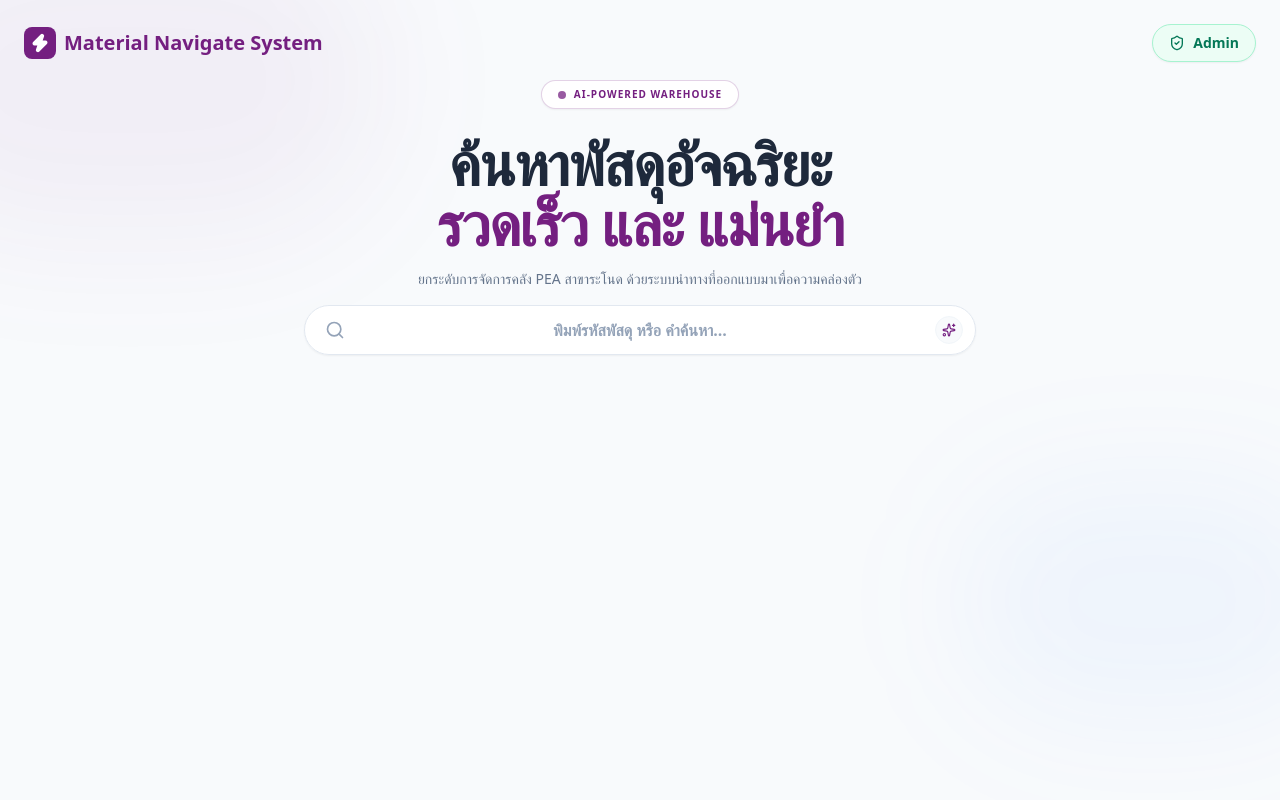
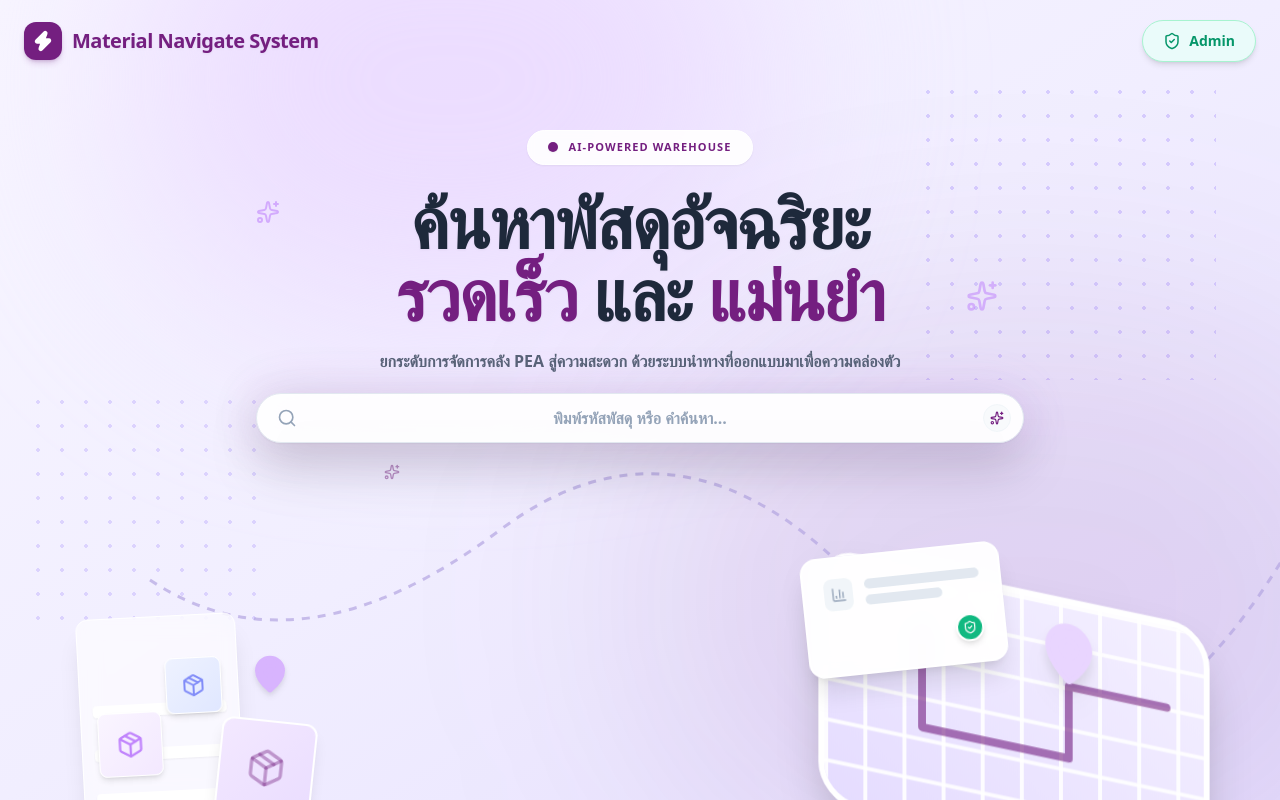
Before and after one commit to wachirawitmalee/pea-smart-locator, a Next.js app: page / in a window 1280 px wide. Built offline with nearby package versions, Linux system fonts and the light colour scheme.

Commit message:
Fix background z-index to display 3D mockup and graphics correctly

```diff
--- a/app/page.tsx
+++ b/app/page.tsx
@@ -1,46 +1,134 @@
 import SmartSearchBox from "@/components/search/SmartSearchBox";
 import Link from "next/link";
-import { ShieldCheck, Zap } from "lucide-react";
+import {
+  ShieldCheck,
+  Zap,
+  Sparkles,
+  MapPin,
+  Package,
+  BarChart3
+} from "lucide-react";
 
 export default function Home() {
   return (
-    <main className="min-h-screen bg-slate-50 relative flex flex-col items-center pt-16 sm:pt-20 px-4 overflow-hidden font-sans">
+    <main className="min-h-screen relative overflow-hidden bg-gradient-to-br from-[#f8f6ff] via-[#f1eeff] to-[#e6e0ff] font-sans pb-20">
 
-      {/* 🛡️ แถบเมนูด้านบน - ปุ่มเข้าสู่ระบบ Admin */}
-      <div className="absolute top-0 left-0 w-full p-4 sm:p-6 flex justify-between items-center z-10">
-        <div className="flex items-center gap-2 text-[#741F80] font-black text-lg sm:text-xl">
-          <div className="bg-[#741F80] text-white p-1.5 rounded-lg"><Zap size={20} fill="currentColor" /></div>
+      {/* =========================================
+          🎨 SECTION 1: เลเยอร์กราฟิกพื้นหลัง (แก้ไข Z-index ให้แสดงผลแล้ว)
+          ========================================= */}
+      <div className="absolute inset-0 z-0 pointer-events-none overflow-hidden">
+
+        {/* 1. ลายจุด (Dot Matrix Pattern) */}
+        <div className="absolute top-[10%] right-[5%] w-[300px] h-[300px] bg-[radial-gradient(#c4b5fd_2px,transparent_2px)] [background-size:24px_24px] opacity-60"></div>
+        <div className="absolute bottom-[20%] left-[2%] w-[250px] h-[250px] bg-[radial-gradient(#c4b5fd_2px,transparent_2px)] [background-size:24px_24px] opacity-50"></div>
+
+        {/* 2. แสงฟุ้งสีม่วง (Glow Blobs) */}
+        <div className="absolute top-[-20%] left-[10%] w-[50%] h-[60%] bg-purple-200/70 rounded-full blur-[100px]"></div>
+        <div className="absolute bottom-[-10%] right-[-10%] w-[60%] h-[70%] bg-[#741F80]/10 rounded-full blur-[120px]"></div>
+
+        {/* 3. ประกายดาววิบวับ (Sparkles) */}
+        <Sparkles className="absolute top-[25%] left-[20%] text-purple-400 opacity-70 animate-pulse" size={24} />
+        <Sparkles className="absolute top-[35%] right-[22%] text-purple-400 opacity-60 animate-pulse delay-300" size={32} />
+        <Sparkles className="absolute bottom-[40%] left-[30%] text-[#741F80] opacity-40 animate-pulse delay-700" size={16} />
+
+        {/* 4. เส้นประนำทาง (Dotted Route Line) */}
+        <svg className="absolute bottom-[15%] left-0 w-full h-[300px] overflow-visible opacity-70">
+          <path d="M 150,200 Q 300,300 500,150 T 900,250 T 1300,150" fill="none" stroke="#b4a6e2" strokeWidth="3" strokeDasharray="8,8"></path>
+        </svg>
+
+        {/* 5. กราฟิกจำลองชั้นวางของพัสดุ (Bottom Left Mockup) */}
+        <div className="absolute bottom-[-2%] left-[2%] md:left-[5%] w-[250px] h-[280px] hidden md:block opacity-100">
+          {/* โครงชั้นวาง */}
+          <div className="absolute bottom-0 left-4 w-[160px] h-[200px] bg-white/60 backdrop-blur-md border border-white rounded-xl shadow-xl flex flex-col justify-end p-3 transform -rotate-3">
+            <div className="w-full h-3 bg-white rounded mb-8 shadow-sm"></div>
+            <div className="w-full h-3 bg-white rounded mb-8 shadow-sm"></div>
+            <div className="w-full h-3 bg-white rounded shadow-sm"></div>
+
+            {/* กล่องพัสดุบนชั้น */}
+            <div className="absolute bottom-10 left-4 w-16 h-16 bg-gradient-to-br from-purple-50 to-purple-100 border border-white rounded-lg shadow-md flex items-center justify-center text-purple-400"><Package size={28}/></div>
+            <div className="absolute bottom-[100px] right-4 w-14 h-14 bg-gradient-to-br from-indigo-50 to-indigo-100 border border-white rounded-lg shadow-md flex items-center justify-center text-indigo-400"><Package size={24}/></div>
+          </div>
+          {/* กล่องบนพื้นและหมุด */}
+          <div className="absolute bottom-0 right-0 w-24 h-24 bg-gradient-to-br from-[#f3e8ff] to-[#eaddff] border-2 border-white rounded-xl shadow-lg flex items-center justify-center text-[#741F80]/40 transform rotate-6"><Package size={40}/></div>
+          <div className="absolute bottom-28 right-6 text-[#741F80] animate-bounce drop-shadow-md"><MapPin size={40} fill="currentColor" className="text-purple-300"/></div>
+        </div>
+
+        {/* 6. กราฟิกจำลองแผนที่ 3D (Bottom Right Mockup) */}
+        <div className="absolute bottom-[-10%] right-[-5%] md:right-[2%] w-[500px] h-[350px] hidden lg:block opacity-100">
+          {/* ฐานแผนที่เอียง 3D */}
+          <div className="absolute bottom-10 right-10 w-[400px] h-[250px] bg-gradient-to-tr from-[#e5dcff] to-[#f4f0ff] backdrop-blur-xl border-[6px] border-white rounded-[2.5rem] shadow-2xl transform rotate-12 skew-x-12 p-6 overflow-hidden">
+            <div className="absolute inset-0 bg-[linear-gradient(rgba(255,255,255,0.9)_4px,transparent_4px),linear-gradient(90deg,rgba(255,255,255,0.9)_4px,transparent_4px)] bg-[size:40px_40px]"></div>
+            {/* เส้นทางบนแผนที่ */}
+            <svg className="absolute inset-0 w-full h-full overflow-visible"><path d="M 100,50 L 100,150 L 250,150 L 250,80 L 350,80" fill="none" stroke="#741F80" strokeWidth="8" strokeLinecap="round" strokeLinejoin="round" className="opacity-60"></path></svg>
+            <div className="absolute top-[80px] left-[250px] text-[#741F80] transform -translate-x-1/2 -translate-y-full drop-shadow-xl"><MapPin size={64} fill="currentColor" className="text-purple-200"/></div>
+          </div>
+
+          {/* แดชบอร์ดลอยตัว */}
+          <div className="absolute top-5 right-[250px] w-[200px] bg-white/95 backdrop-blur-md border-2 border-white rounded-2xl shadow-xl p-5 transform -rotate-6 flex flex-col gap-4">
+            <div className="flex gap-3 items-center">
+              <div className="w-10 h-8 bg-slate-100 rounded-lg flex items-center justify-center"><BarChart3 size={16} className="text-slate-400"/></div>
+              <div className="space-y-1.5 w-full"><div className="w-full h-2.5 bg-slate-200 rounded-full"></div><div className="w-2/3 h-2.5 bg-slate-200 rounded-full"></div></div>
+            </div>
+            <div className="w-7 h-7 rounded-full bg-[#10b981] self-end flex items-center justify-center text-white shadow-md border-2 border-white"><ShieldCheck size={14}/></div>
+          </div>
+        </div>
+      </div>
+
+      {/* =========================================
+          📑 SECTION 2: เนื้อหาหลักของหน้าเว็บ (Main Content)
+          ========================================= */}
+
+      <div className="relative z-10">
+
+        {/* 🟢 แถบเมนูด้านบน (Top Navigation Bar) */}
+        <nav className="flex items-center justify-between px-6 py-5 max-w-7xl mx-auto w-full">
+          <div className="flex items-center gap-2.5 text-[#741F80] font-black text-lg sm:text-xl tracking-tight drop-shadow-sm">
+            <div className="bg-[#741F80] text-white p-2 rounded-xl shadow-md shadow-[#741F80]/20">
+              <Zap size={22} fill="currentColor" />
+            </div>
             Material Navigate System
           </div>
+
           <Link
             href="/admin"
-          className="flex items-center gap-2 px-4 py-2 bg-emerald-50 text-emerald-700 rounded-full font-bold text-xs sm:text-sm hover:bg-emerald-100 transition shadow-sm border border-emerald-200"
+            className="flex items-center gap-2 px-5 py-2.5 bg-[#eafbfa] text-[#059669] rounded-full font-black text-xs sm:text-sm hover:bg-[#d1f4f0] transition-all shadow-md border border-[#a7f3d0] hover:scale-105"
           >
-          <ShieldCheck size={16} /> <span className="hidden sm:inline"> Admin </span><span className="sm:hidden">Admin</span>
+            <ShieldCheck size={18} /> <span className="hidden sm:inline">Admin</span><span className="sm:hidden">Admin</span>
           </Link>
+        </nav>
+
+        {/* 🟣 ส่วนต้อนรับ (Hero Section) */}
+        <div className="w-full max-w-4xl text-center space-y-5 mx-auto pt-8 sm:pt-12 px-4 flex flex-col items-center">
+
+          {/* ป้าย Pill ด้านบน */}
+          <div className="inline-flex items-center justify-center px-5 py-2 bg-white/90 backdrop-blur-sm border border-white rounded-full text-[11px] font-black tracking-widest shadow-sm text-[#741F80]">
+            <span className="w-2.5 h-2.5 rounded-full bg-[#741F80] mr-2.5 shadow-sm"></span>
+            AI-POWERED WAREHOUSE
           </div>
 
-      <div className="w-full max-w-3xl text-center space-y-4 relative z-10">
-        <div className="inline-flex items-center justify-center px-4 py-1.5 bg-white border border-[#741F80]/20 text-[#741F80] rounded-full text-[10px] font-black tracking-widest shadow-sm mb-2">
-          <span className="w-2 h-2 rounded-full bg-[#741F80] animate-pulse mr-2"></span> AI-POWERED WAREHOUSE
-        </div>
-
-        <h1 className="text-4xl sm:text-5xl md:text-6xl font-black text-slate-800 tracking-tight leading-tight">
-          ค้นหาพัสดุอัจฉริยะ<br/><span className="text-[#741F80]">รวดเร็ว และ แม่นยำ</span>
+          {/* หัวข้อหลัก */}
+          <h1 className="text-5xl sm:text-6xl md:text-7xl font-black text-[#1e293b] tracking-tight leading-[1.1] drop-shadow-sm mt-4">
+            ค้นหาพัสดุอัจฉริยะ<br/>
+            <span className="text-[#741F80]">รวดเร็ว</span> และ <span className="text-[#741F80]">แม่นยำ</span>
           </h1>
 
-        <p className="text-slate-500 font-medium text-sm max-w-lg mx-auto">
-          ยกระดับการจัดการคลัง PEA สาขาระโนด ด้วยระบบนำทางที่ออกแบบมาเพื่อความคล่องตัว
+          {/* คำอธิบาย */}
+          <p className="text-slate-600 font-bold text-sm sm:text-base max-w-xl mx-auto opacity-90 mt-4">
+            ยกระดับการจัดการคลัง PEA สู่ความสะดวก ด้วยระบบนำทางที่ออกแบบมาเพื่อความคล่องตัว
           </p>
 
-        <div className="mt-8 w-full max-w-2xl mx-auto relative z-50">
+          {/* 🔍 กล่องค้นหา SmartSearchBox Component */}
+          <div className="mt-10 w-full max-w-3xl mx-auto relative group">
+            {/* เอฟเฟกต์แสงเงาเรืองแสงรอบกล่องค้นหา */}
+            <div className="absolute -inset-1 bg-gradient-to-r from-[#741F80]/20 to-purple-400/20 rounded-[2.5rem] blur-xl opacity-70 group-hover:opacity-100 transition duration-1000 group-hover:duration-200"></div>
+            <div className="relative drop-shadow-2xl">
+              {/* ใช้ Component เดิมของคุณที่รองรับการค้นหาจริงอยู่แล้ว */}
               <SmartSearchBox />
             </div>
           </div>
+        </div>
+      </div>
 
-      {/* เอฟเฟกต์แสงตกแต่งพื้นหลัง */}
-      <div className="absolute top-[-10%] left-[-10%] w-[40%] h-[40%] bg-[#741F80]/5 rounded-full blur-3xl pointer-events-none"></div>
-      <div className="absolute bottom-[10%] right-[-5%] w-[30%] h-[30%] bg-blue-500/5 rounded-full blur-3xl pointer-events-none"></div>
     </main>
   );
 }
```
Also changed, not shown: app/admin/page.tsx (+266 -0 lines). Lines whose indentation alone changed are shown as unchanged.
